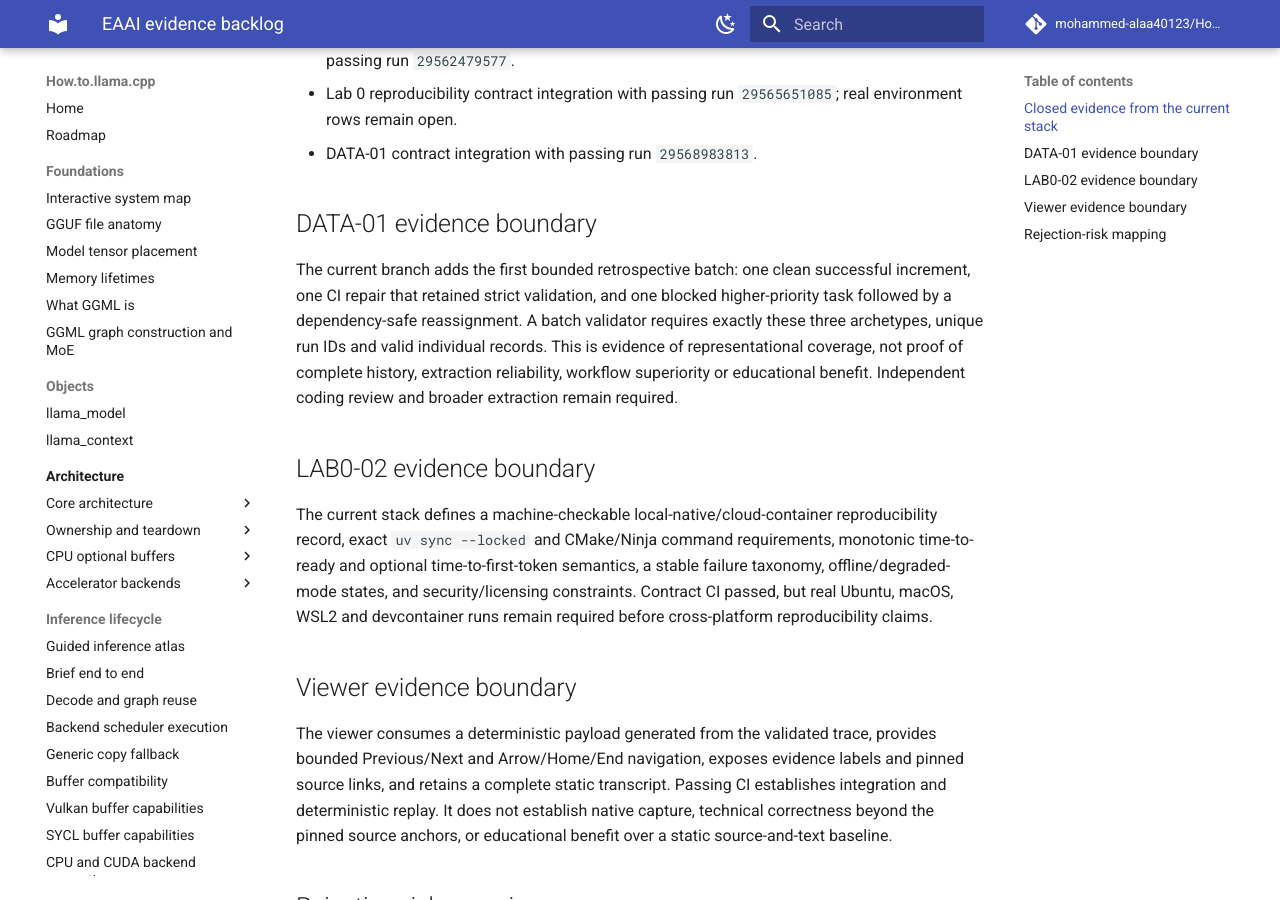
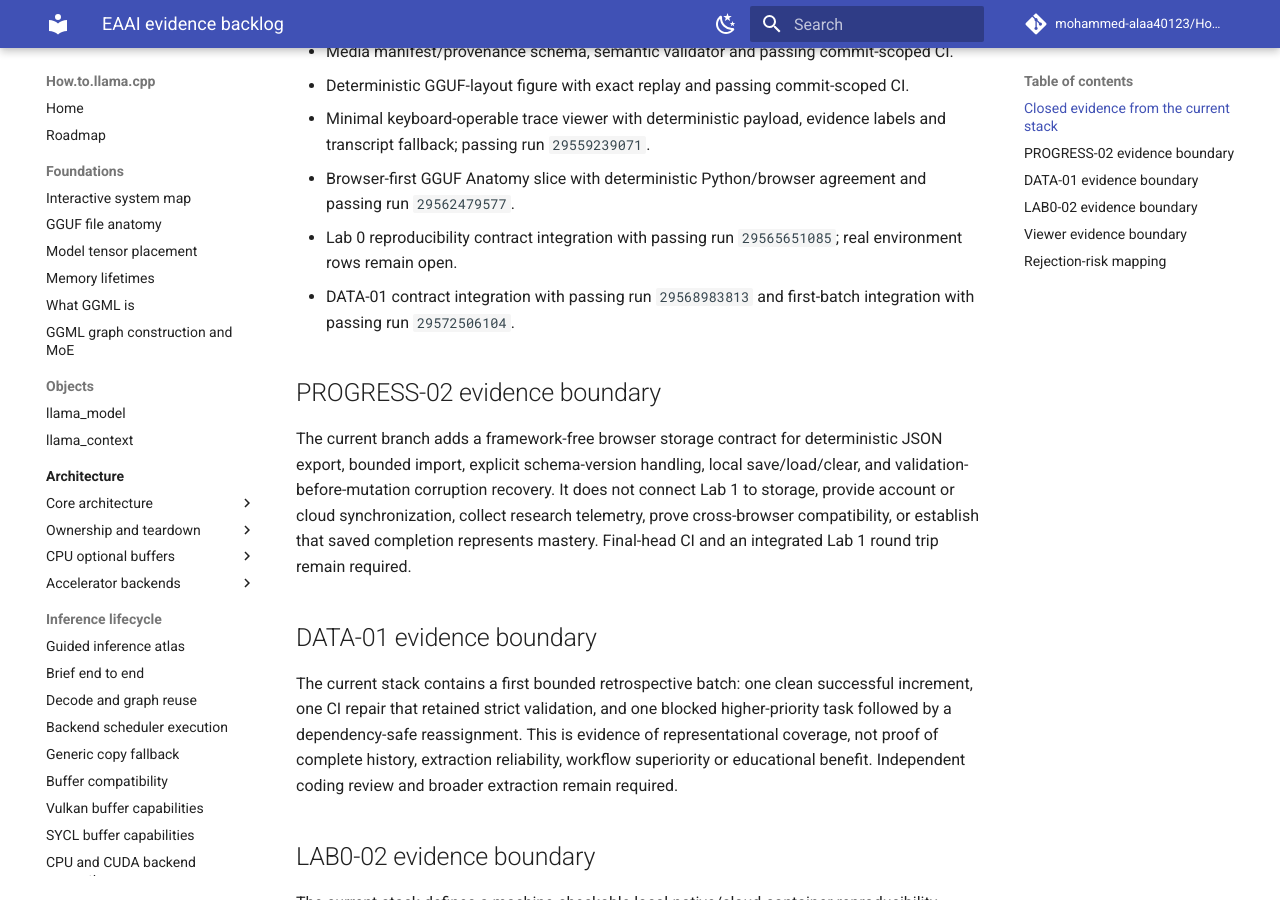
Before and after one commit to mohammed-alaa40123/How.to.llama.cpp, an MkDocs documentation site: the page built from docs/publication/evidence-backlog.md, in a window 1280 px wide and 900 px high, scrolled down 3961 px. Built offline with MkDocs 1.6.1 and Material for MkDocs 9.7.7, drawn with Linux system fonts in a browser that asks for light colours; comment, search, counter and statistics services are not loaded; some of the changed text lies outside the part shown.

Commit message:
Track local progress MVP evidence

```diff
--- a/docs/publication/evidence-backlog.md
+++ b/docs/publication/evidence-backlog.md
@@ -9,7 +9,7 @@ This queue is dependency-aware. Close an item only with a durable artifact, vali
 | P0 | CI-01 | evidenced | Documentation Builder | latest stacked branch | strict MkDocs root cause, narrow fix, passing final-head Documentation CI run `29546570700` | The executable-learning artifacts integrate without degrading the existing site |
 | P0 | COORD-01 | evidenced | Orchestrator | none | `orchestrator-state.md`, this backlog, roadmap, scorecard | Scheduled agents can share an explicit dependency order rather than infer work independently |
 | P1 | LAB0-02 | in progress | Validation Architect | Lab 0 report contract | reproducibility schema, semantic validator, supported-environment matrix, exact toolchain checks, diagnostic taxonomy, timing definitions, offline/security boundaries; contract CI passed in run `29565651085`; real matrix runs pending | Setup/build evidence is comparable across supported environments |
-| P1 | DATA-01 | in progress | Validation Architect | stable log formats | versioned retrospective schema, semantic validator, first three-run batch covering success, CI repair and blocked reassignment, focused tests and final-head CI; independent coding review and broader historical coverage pending | The multi-agent process can be analyzed as a longitudinal case study |
+| P1 | DATA-01 | in progress | Validation Architect | stable log formats | versioned retrospective schema, semantic validator, first three-run batch covering success, CI repair and blocked reassignment, focused tests and passing run `29572506104`; independent coding review and broader historical coverage pending | The multi-agent process can be analyzed as a longitudinal case study |
 | P1 | MEDIA-01 | evidenced | Documentation Builder | CI-01 | schema, semantic validator, deterministic example, malformed-input tests, passing run `29549208249` | Generated educational media can be provenance- and review-gated without making it technical evidence |
 | P1 | TRACE-02 | evidenced | Validation Architect | trace schema accepted; CI-01 | pinned source-anchor manifest and validator, corrected authored trace, deterministic replay and missing-data tests; passing run `29556540213` | Trace provenance and navigation remain valid against immutable source |
 | P1 | FIG-01 | evidenced | Documentation Builder | MEDIA-01 | deterministic GGUF-layout SVG generated from fixture data plus recomputed manifest/input/output checksums and alt text; passing run `29553868078` | Authoritative technical figures are reproducible without generative models |
@@ -17,7 +17,7 @@ This queue is dependency-aware. Close an item only with a durable artifact, vali
 | P1 | LIT-02 | evidenced | Literature Scout | none | official media/API capability matrix with provenance, privacy, accessibility, licensing, cost and caching implications | Optional media choices are evidence-based and reproducible enough for an experience report |
 | P1 | VENUE-01 | in progress | Literature Scout | official publication | verified EAAI-27 call, deadlines, area, format, review criteria | Submission plan matches the current venue rather than prior-year assumptions |
 | P2 | LAB1-01 | evidenced | Documentation Builder | progress contract; FIG-01; VIEW-01 | browser parser/visualizer, Python/golden agreement, Predict-Discover-Explain checkpoints, static fallback; passing run `29562479577` | Learners can inspect GGUF layout in-browser without confusing it with native inference |
-| P2 | PROGRESS-02 | ready | Validation Architect | progress schema | import/export round trip, migration, corruption recovery, local storage adapter tests | Local-first progress is portable and privacy-minimizing |
+| P2 | PROGRESS-02 | in progress | Validation Architect | progress schema | framework-free local storage adapter, deterministic export/import, explicit version gate, corruption-preserving import, privacy checks and focused tests; final-head CI and Lab 1 connection pending | Local-first progress is portable and privacy-minimizing |
 | P2 | REVIEW-02 | in progress | Adversarial Reviewer + Orchestrator | PR #8 integration | integrate reviewer notes, claims-evidence table, rejection risks and scorecard into the active stack | Major rejection risks are visible and drive dependency ordering |
 | P2 | REVIEW-01 | blocked | Human | independent reviewer nominated | expert rubric and signed/dated review of fixture, trace, lab explanations and figure | Technical correctness is independently supported |
 | P2 | BASE-01 | blocked | Validation Architect | DATA-01, frozen benchmark tasks | fair comparison protocol: single authoring agent; author+reviewer; full repository-memory/validator workflow | Specialized scheduled workflow provides measurable benefit over simpler workflows |
@@ -37,11 +37,15 @@ This queue is dependency-aware. Close an item only with a durable artifact, vali
 - Minimal keyboard-operable trace viewer with deterministic payload, evidence labels and transcript fallback; passing run `29559239071`.
 - Browser-first GGUF Anatomy slice with deterministic Python/browser agreement and passing run `29562479577`.
 - Lab 0 reproducibility contract integration with passing run `29565651085`; real environment rows remain open.
-- DATA-01 contract integration with passing run `29568983813`.
+- DATA-01 contract integration with passing run `29568983813` and first-batch integration with passing run `29572506104`.
+
+## PROGRESS-02 evidence boundary
+
+The current branch adds a framework-free browser storage contract for deterministic JSON export, bounded import, explicit schema-version handling, local save/load/clear, and validation-before-mutation corruption recovery. It does not connect Lab 1 to storage, provide account or cloud synchronization, collect research telemetry, prove cross-browser compatibility, or establish that saved completion represents mastery. Final-head CI and an integrated Lab 1 round trip remain required.
 
 ## DATA-01 evidence boundary
 
-The current branch adds the first bounded retrospective batch: one clean successful increment, one CI repair that retained strict validation, and one blocked higher-priority task followed by a dependency-safe reassignment. A batch validator requires exactly these three archetypes, unique run IDs and valid individual records. This is evidence of representational coverage, not proof of complete history, extraction reliability, workflow superiority or educational benefit. Independent coding review and broader extraction remain required.
+The current stack contains a first bounded retrospective batch: one clean successful increment, one CI repair that retained strict validation, and one blocked higher-priority task followed by a dependency-safe reassignment. This is evidence of representational coverage, not proof of complete history, extraction reliability, workflow superiority or educational benefit. Independent coding review and broader extraction remain required.
 
 ## LAB0-02 evidence boundary
 
```
Also changed, not shown: other parts of docs/publication/evidence-backlog.md (+1 -1 lines).
